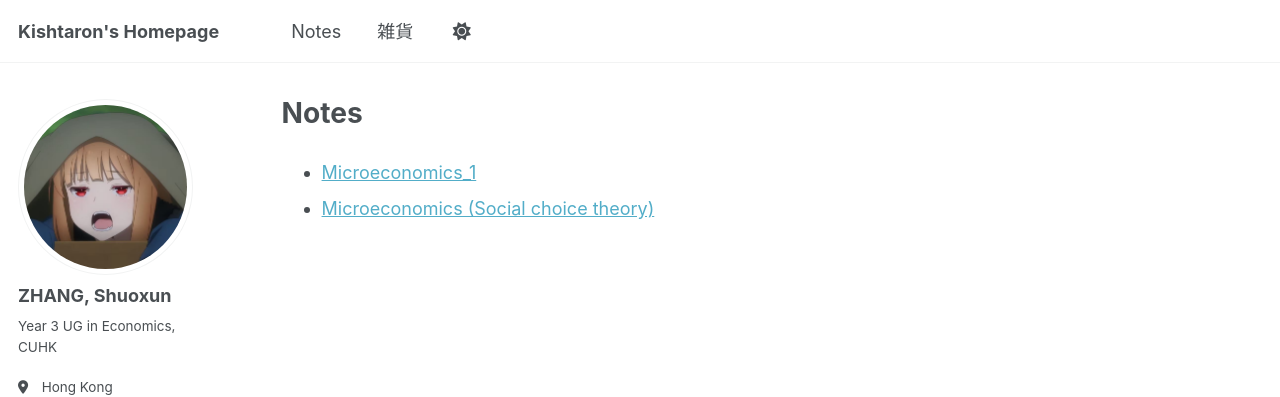
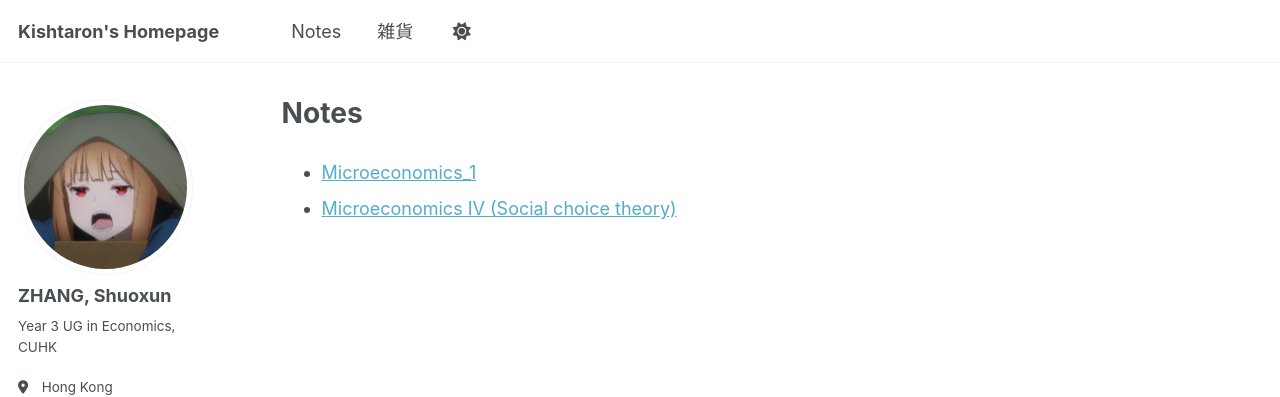
Before and after one commit to Kishtonzhang/Kishtonzhang.github.io, a Jekyll site: the page built from _pages/notes.md, in a window 1280 px wide. Shown: the top 397 px of the page. Built offline with Jekyll 4.4.1, drawn with Linux system fonts in a browser that asks for light colours; a script bundle is joined from its source files by our own code; library files that are not in the unit come from our copies.

```diff
--- a/_pages/notes.md
+++ b/_pages/notes.md
@@ -6,4 +6,4 @@ author_profile: true
 ---
 
 - [Microeconomics_1](/notes/microeconomics-1/)
-- [Microeconomics (Social choice theory)](/notes/microeconomics-4/)
+- [Microeconomics IV (Social choice theory)](/notes/microeconomics-4/)
```
